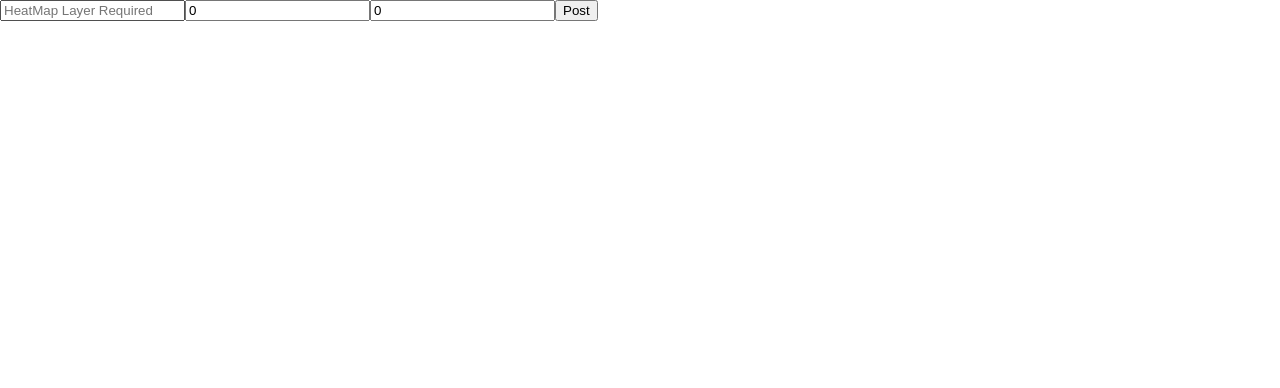
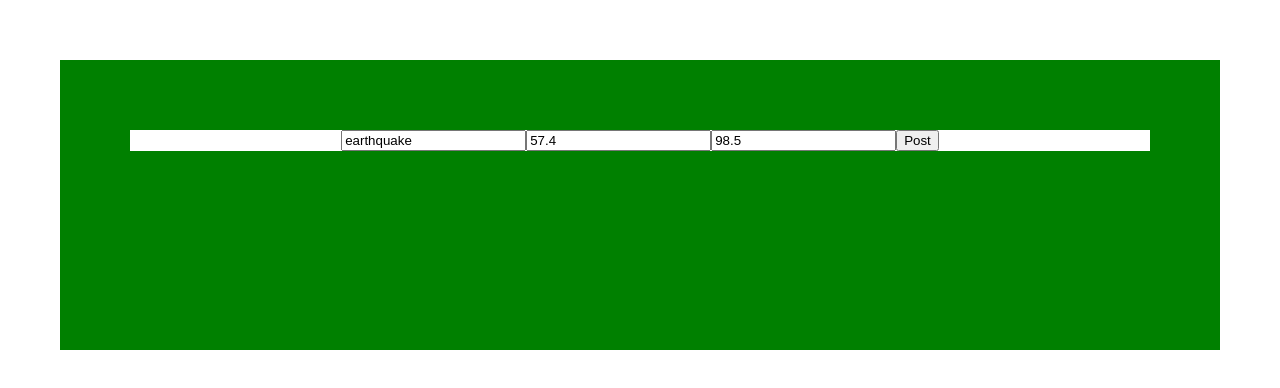
Before and after one commit to Alexhub88/cc_w16_project_heatmaps, a React (Create React App) app in the folder heatmaps/: page / in a window 1280 px wide. Shown: the top 388 px of the page. Built offline with nearby package versions, Linux system fonts and the light colour scheme.

Commit message:
Commit 4: data passing correctly from form to state data.

```diff
--- /dev/null
+++ b/heatmaps/public/styles.css
@@ -0,0 +1,29 @@
+body {
+  margin: 40px;
+  margin: 0;
+  padding: 0;
+  font-family: sans-serif;
+}
+
+#settingsForm {
+  display: grid;
+  align-items: stretch;
+  grid-template-columns: 15vw 15vw 15vw;
+  grid-template-rows: 15vw 15vw 15vw;
+  grid-gap: 0.5vw;
+  background-color: #fff;
+  color: #444;
+}
+
+.square {
+  user-select: none;
+  justify-content: center;
+  display: flex;
+  align-items: center;
+  background-color: lightgrey;
+  font-size: 8vw;
+}
+
+.play-again-button {
+  font-size: 3vw;
+}
--- a/heatmaps/src/App.css
+++ b/heatmaps/src/App.css
@@ -1,28 +1,20 @@
 .App {
   text-align: center;
+  background-color: green;
+  margin: 60px;
+  height: 150px;
+  padding: 70px;
+  width: auto;
+  align-items: stretch;
+  font-family: sans-serif;
 }
 
-.App-logo {
-  animation: App-logo-spin infinite 20s linear;
-  height: 80px;
+.App settingsForm {
+  display: grid;
+  align-items: stretch;
+  grid-template-columns: 15vw 15vw 15vw;
+  grid-template-rows: 15vw 15vw 15vw;
+  grid-gap: 0.5vw;
+  background-color: #fff;
+  color: yellow;
 }
-
-.App-header {
-  background-color: #222;
-  height: 150px;
-  padding: 20px;
-  color: white;
-}
-
-.App-title {
-  font-size: 1.5em;
-}
-
-.App-intro {
-  font-size: large;
-}
-
-@keyframes App-logo-spin {
-  from { transform: rotate(0deg); }
-  to { transform: rotate(360deg); }
-}
--- a/heatmaps/src/App.js
+++ b/heatmaps/src/App.js
@@ -1,5 +1,6 @@
 import React, { Component } from 'react';
 import HeatMapContainer from './containers/HeatMapContainer.js'
+import './App.css';
 
 class App extends Component {
   render() {
--- a/heatmaps/src/components/SettingsForm.js
+++ b/heatmaps/src/components/SettingsForm.js
@@ -8,9 +8,9 @@ class SettingsForm extends React.Component {
     this.enterLongitude  = this.enterLongitude.bind(this);
     this.handleSubmit = this.handleSubmit.bind(this);
     this.state = {
-      layer: '',
-      latitude: 0.0,
-      longitude: 0.0,
+      layer: 'earthquake',
+      latitude: 57.4,
+      longitude: 98.5,
 
     };
   }
@@ -30,11 +30,15 @@ class SettingsForm extends React.Component {
   handleSubmit(event) {
     event.preventDefault();
     var layer = this.state.layer.trim();
-    var latitude = this.state.latitude.trim();
-    var longitude = this.state.longitude.trim();
+    var latitude = this.state.latitude;
+    var longitude = this.state.longitude;
     if (!layer || !latitude || !longitude) {
       return;
     }
+    console.log(this.state.layer);
+    console.log(this.state.latitude);
+    console.log(this.state.longitude);
+
     this.props.onSettingsSubmit({layer: layer, latitude: latitude, longitude: longitude});
     this.setState({layer: '', latitude: 0.0, longitude: 0.0});
   }
--- a/heatmaps/src/containers/HeatMapContainer.js
+++ b/heatmaps/src/containers/HeatMapContainer.js
@@ -1,23 +1,22 @@
-import React from 'react';
+import React from 'react'
 import SettingsForm from '../components/SettingsForm.js'
 
 class HeatMapContainer extends React.Component {
   constructor(props){
     super(props);
     this.state = {
-      mapSpecs:
-        {layer: 'transit', latitude: 0.0, longitude: 0.0}
-        // {layer: layer2, latitude: lat2, longitude: long2},
-        // {layer: layer3, latitude: lat3, longitude: long3},
-        // {layer: layer4, latitude: lat4, longitude: long4}
+      data: [{id:1, layer: '', latitude: 0.0, longitude: 0.0}]
     }
     // console.log(this.state.mapSpecs.layer);
      this.handleHeatMapSelected = this.handleHeatMapSelected.bind(this)
   }
 
-  handleHeatMapSelected() {
-    var newMapSpecs = this.state.mapSpecs
-    this.setState({mapSpecs: newMapSpecs});
+  handleHeatMapSelected(spec) {
+    spec.id = Date.now();
+    console.log(spec);
+    this.setState({data: spec}, function () {
+    console.log(this.state.data);
+    });
   }
 
   render() {
--- a/heatmaps/src/index.css
+++ b/heatmaps/src/index.css
@@ -3,3 +3,23 @@ body {
   padding: 0;
   font-family: sans-serif;
 }
+
+.settingsForm{
+  /* display: grid;
+  align-items: stretch;
+  grid-template-columns: 15vw 15vw 15vw;
+  grid-template-rows: 15vw 15vw 15vw;
+  grid-gap: 0.5vw; */
+  background-color: #fff;
+  color: #444;
+}
+
+.App {
+  /* display: grid;
+  align-items: stretch;
+  grid-template-columns: 15vw 15vw 15vw;
+  grid-template-rows: 15vw 15vw 15vw;
+  grid-gap: 0.5vw; */
+  background-color: #fff;
+  color: #444;
+}
```
